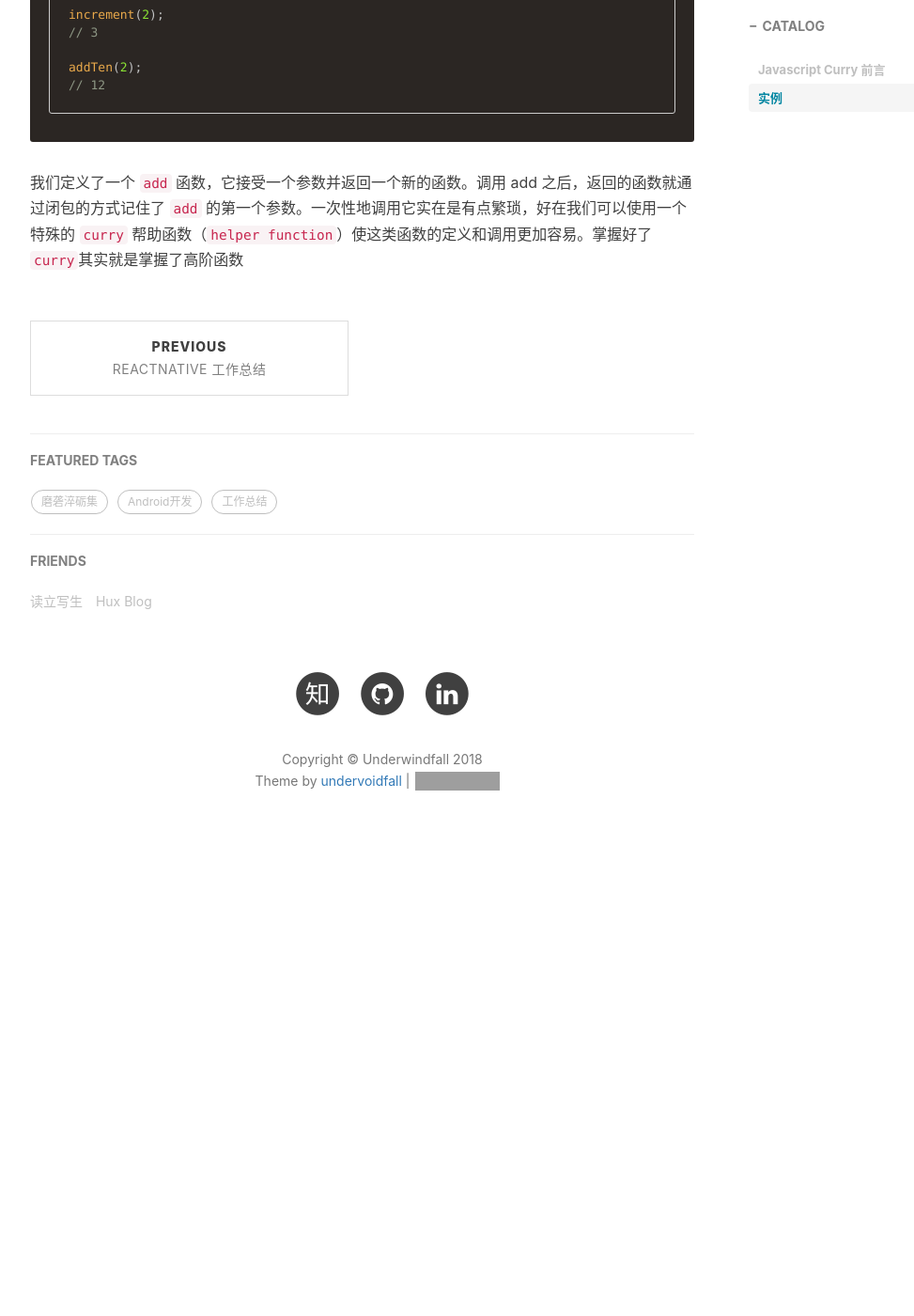
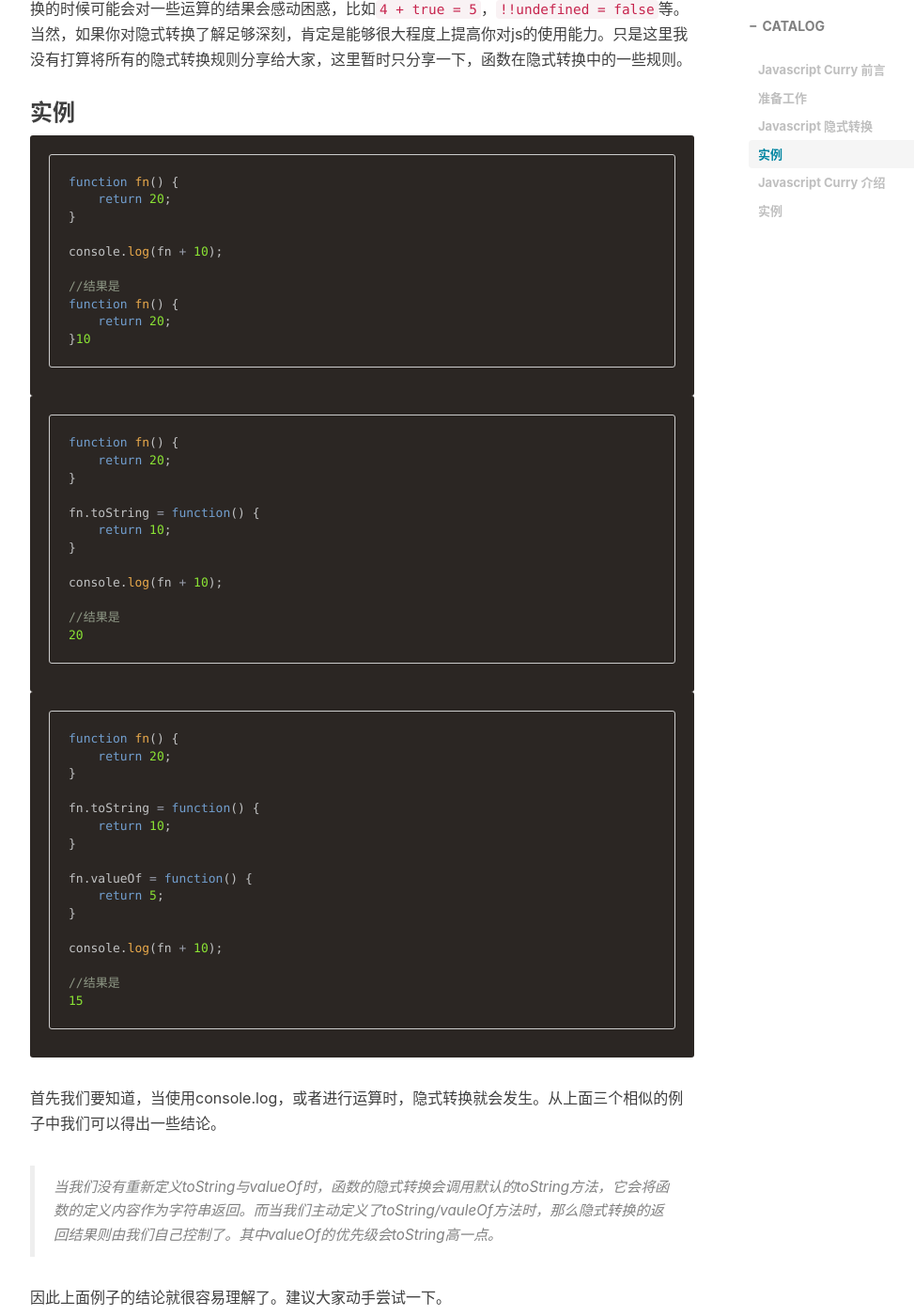
Before and after one commit to underwindfall/underwindfall.github.io, a Jekyll site: the page built from _posts/2018-09-13-javascript柯里化.md, in a window 1280 px wide and 1400 px high, scrolled down 986 px. Shown: the whole window at 94% size, without its empty margins (233-1206 px from the left). Built offline with Jekyll 4.4.1, drawn with Linux system fonts in a browser that asks for light colours; nearby versions of some CDN libraries; comment, search, counter and statistics services are not loaded; before the commit the page ends 1894 px from its top, so only the background shows below that; some of the changed text lies outside the part shown; grey boxes are pictures that could not be loaded.

Commit message:
更新Blog

````diff
--- a/_posts/2018-09-13-javascript柯里化.md
+++ b/_posts/2018-09-13-javascript柯里化.md
@@ -12,8 +12,70 @@ tags:
     - 工作总结
 ---
 
+
 # Javascript Curry 前言
 `Javascript` 本身是个非常动态化的语言，对于现在前端而言的话，其实是非常是非常必要的，可以说是`JS`争抢了前端，移动端乃至后端的半壁江山。自己本身不太习惯`JS`这门语言，更偏向与`JAVA`之类的，但因为工作需要还是做些总结。函数的柯里化，听上去高大上的不行，仿佛计算机领域很多专业术语都强调了专业性而缺乏本身的可读和理解性，比如说之前提到的`RN`里面的`高阶组件(Higher Order Component)`，听上去高大上实质上就是个套了个壳子的`Container`。 同样的 `Curring`简单来说就是只传递一部分参数来调用它，让他去返回一个函数去处理剩下的参数。
+
+## 准备工作
+
+### Javascript 隐式转换
+`Javascript` 作为一种弱类型语言，它的隐式转换是非常灵活有趣的。当我们没有深入了解隐式转换的时候可能会对一些运算的结果会感动困惑，比如`4 + true = 5`，`!!undefined = false`等。当然，如果你对隐式转换了解足够深刻，肯定是能够很大程度上提高你对js的使用能力。只是这里我没有打算将所有的隐式转换规则分享给大家，这里暂时只分享一下，函数在隐式转换中的一些规则。
+
+### 实例
+
+```javascript
+function fn() {
+    return 20;
+}
+
+console.log(fn + 10);
+
+//结果是
+function fn() {
+    return 20;
+}10
+```
+
+```javascript
+function fn() {
+    return 20;
+}
+
+fn.toString = function() {
+    return 10;
+}
+
+console.log(fn + 10);
+
+//结果是
+20
+```
+
+```javascript
+function fn() {
+    return 20;
+}
+
+fn.toString = function() {
+    return 10;
+}
+
+fn.valueOf = function() {
+    return 5;
+}
+
+console.log(fn + 10);
+
+//结果是
+15
+```
+首先我们要知道，当使用console.log，或者进行运算时，隐式转换就会发生。从上面三个相似的例子中我们可以得出一些结论。
+
+>当我们没有重新定义toString与valueOf时，函数的隐式转换会调用默认的toString方法，它会将函数的定义内容作为字符串返回。而当我们主动定义了toString/vauleOf方法时，那么隐式转换的返回结果则由我们自己控制了。其中valueOf的优先级会toString高一点。
+
+因此上面例子的结论就很容易理解了。建议大家动手尝试一下。
+
+## Javascript Curry 介绍
 
 ## 实例
 
````
